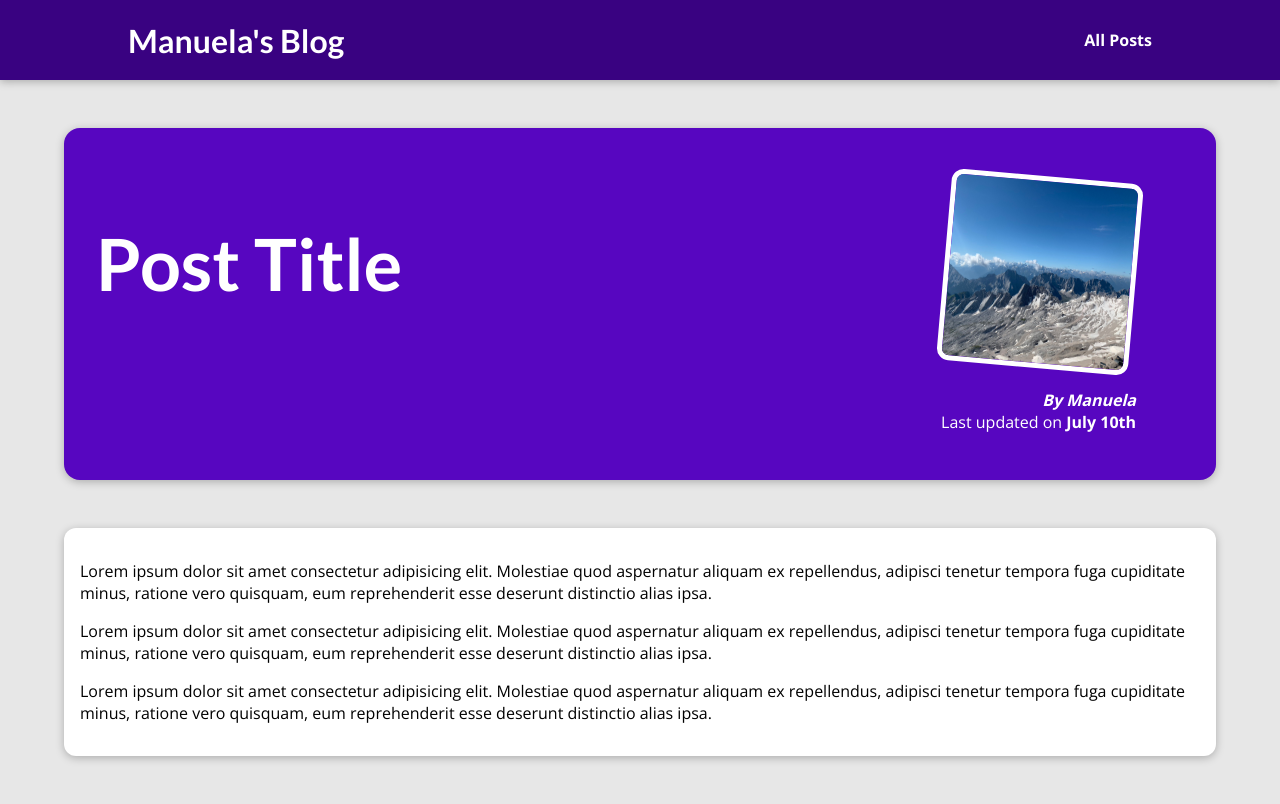
After one commit to manuelaguerrasamaniego/my_site, a Django app: template blog/templates/blog/post-detail.html in a window 1280 px wide. The commit adds this page. Run offline with Django 4.2, Linux system fonts and the light colour scheme; the template is opened without the code that fills it, so the values that code supplies are empty.

Commit message:
Added the post-detail page

```diff
--- /dev/null
+++ b/blog/static/blog/post-detail.css
@@ -0,0 +1,62 @@
+body {
+    background-color: #e7e7e7;
+}
+
+#main-navigation {
+    background-color: #390281;
+    box-shadow: 0 2px 8px rgba(0, 0, 0, 0.25);
+}
+
+#summary {
+    margin: 8rem auto 3rem auto;
+    padding: 2rem;
+    width: 90%;
+    max-width: 90rem;
+    border-radius: 16px;
+    background-color: #5706c0;
+    position: relative;
+    box-shadow: 0 2px 8px rgba(0, 0, 0, 0.25);
+    height: 22rem;
+}
+
+#summary h2 {
+    color: white;
+    font-size: 4.5rem;
+}
+
+#summary article {
+    position: absolute;
+    top: 2rem;
+    right: 3rem;
+    padding: 1rem 2rem;
+    border-radius: 12px;
+    text-align: right;
+    color: white;
+}
+
+#summary article img {
+    width: 12rem;
+    height: 12rem;
+    border-radius: 12px;
+    transform: rotateZ(5deg);
+    border: 5px solid white;
+    margin-bottom: 1rem;
+}
+
+#summary address {
+    font-weight: bold;
+}
+
+#summary time {
+    font-weight: bold;
+}
+
+main {
+    width: 90%;
+    max-width: 90rem;
+    margin: 3rem auto;
+    background-color: white;
+    padding: 1rem;
+    border-radius: 12px;
+    box-shadow: 0 2px 8px rgba(0, 0, 0, 0.25);
+}
--- a/blog/templates/blog/includes/post.html
+++ b/blog/templates/blog/includes/post.html
@@ -2,7 +2,7 @@
 
 <li>
     <article class="post">
-        <a href="">
+        <a href="{% url "post-detail-page" "the-mountains"%}">
             <img src="{% static "blog/images/mountains.jpg" %}" alt="Mountain Hiking">
             <div class="post__content">
                 <h3>Mountain Hiking</h3>
--- /dev/null
+++ b/blog/templates/blog/post-detail.html
@@ -0,0 +1,47 @@
+{% extends 'base.html' %}
+{% load static %}
+
+{% block title %}
+    This Post Titles
+{% endblock  %}
+
+{% block css_files %}
+    <link rel="stylesheet" href="{% static "blog/post-detail.css" %}">
+{% endblock %}
+
+{% block content %}
+    <section id="summary">
+        <h2>Post Title</h2>
+        <article>
+            <img src="{% static "blog/images/mountains.jpg"%}" alt="Post Title">
+            <address>By Manuela</address>
+            <div>
+                Last updated on <time>July 10th</time>
+            </div>
+        </article>
+    </section>
+
+    <main>
+        <p>
+            Lorem ipsum dolor sit amet consectetur adipisicing elit.
+            Molestiae quod aspernatur aliquam ex repellendus, adipisci
+            tenetur tempora fuga cupiditate minus, ratione vero quisquam,
+            eum reprehenderit esse deserunt distinctio alias ipsa.
+        </p>
+
+        <p>
+            Lorem ipsum dolor sit amet consectetur adipisicing elit.
+            Molestiae quod aspernatur aliquam ex repellendus, adipisci
+            tenetur tempora fuga cupiditate minus, ratione vero quisquam,
+            eum reprehenderit esse deserunt distinctio alias ipsa.
+        </p>
+
+        <p>
+            Lorem ipsum dolor sit amet consectetur adipisicing elit.
+            Molestiae quod aspernatur aliquam ex repellendus, adipisci
+            tenetur tempora fuga cupiditate minus, ratione vero quisquam,
+            eum reprehenderit esse deserunt distinctio alias ipsa.
+        </p>
+    </main>
+
+{% endblock %}
--- a/blog/urls.py
+++ b/blog/urls.py
@@ -5,5 +5,6 @@ from . import views
 urlpatterns = [
     path("", views.starting_page, name="starting-page"),
     path("posts", views.posts, name="posts-page"),
-    path("posts/<slug:slug>", views.post_detail, name="post-detail-page")
+    path("posts/<slug:slug>", views.post_detail,
+          name="post-detail-page")
 ]
--- a/blog/views.py
+++ b/blog/views.py
@@ -9,5 +9,5 @@ def starting_page(request):
 def posts(request):
     return render(request, "blog/all-posts.html")
 
-def post_detail(request):
-    pass
+def post_detail(request, slug):
+    return render(request, "blog/post-detail.html")
--- a/templates/base.html
+++ b/templates/base.html
@@ -12,9 +12,9 @@
 <body>
 
     <header id="main-navigation">
-        <h1><a href="">Manuela's Blog</a></h1>
+        <h1><a href="{% url "starting-page" %}">Manuela's Blog</a></h1>
         <nav>
-            <a href="">All Posts</a>
+            <a href="{% url "posts-page" %}">All Posts</a>
         </nav>
     </header>
     {% block content %}{% endblock  %}
```
